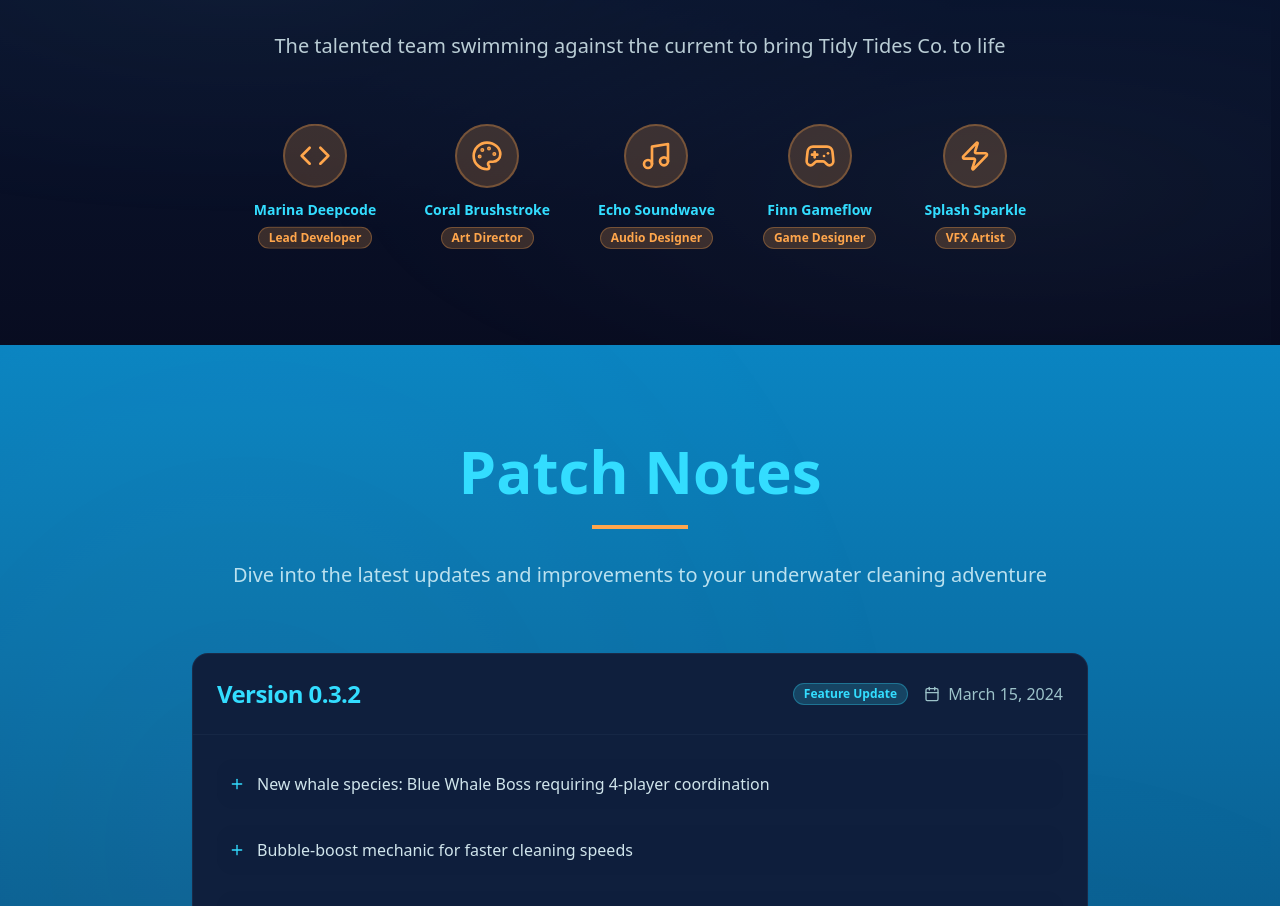
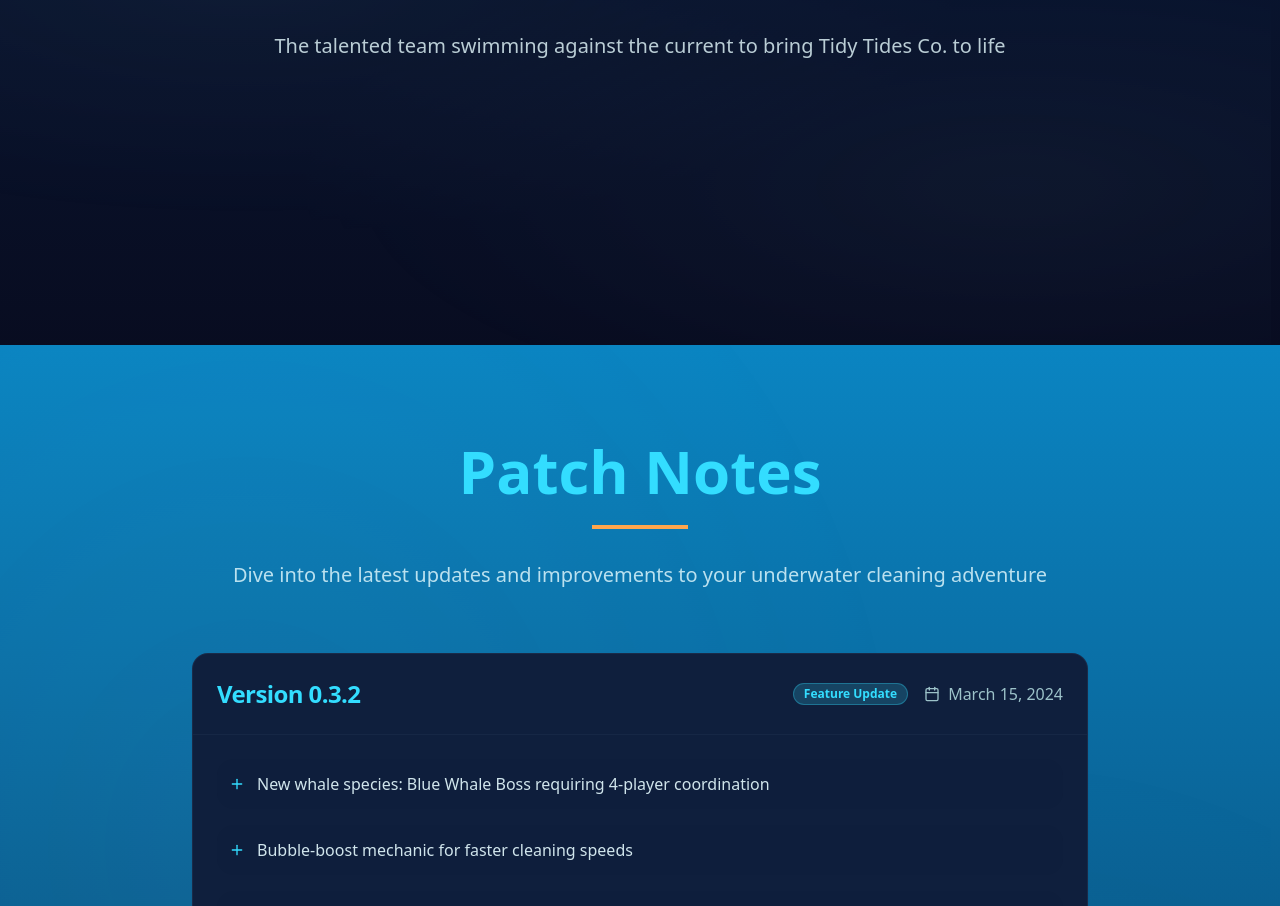
Before and after one commit to SeanPlet/TidyTidesOfficialWebsite, a React (Vite) app: page / in a window 1280 px wide. Shown: the part 2180-3086 px from the top of the page. Built offline with nearby package versions, Linux system fonts and the light colour scheme.

Commit message:
Add wave animation to team cards
Applied a smooth wave animation to the team cards, making them appear to gently undulate.

```diff
--- a/src/components/TeamSection.tsx
+++ b/src/components/TeamSection.tsx
@@ -51,8 +51,10 @@ const TeamSection = () => {
 
         {/* Team Grid - Single Row */}
         <div className="flex flex-wrap justify-center gap-8 lg:gap-12">
-          {teamMembers.map((member, index) => <div key={index} className="flex flex-col items-center space-y-3 float-gentle" style={{
-          animationDelay: `${index * 0.2}s`
+          {teamMembers.map((member, index) => <div key={index} className="flex flex-col items-center space-y-3 animate-fade-in opacity-0" style={{
+          animationDelay: `${index * 0.3}s`,
+          animationFillMode: 'forwards',
+          transform: 'translateY(30px)'
         }}>
               <div className="relative">
                 <div className="w-16 h-16 bg-accent/20 rounded-full flex items-center justify-center border-2 border-accent/30 hover:border-accent/60 transition-colors">
```
